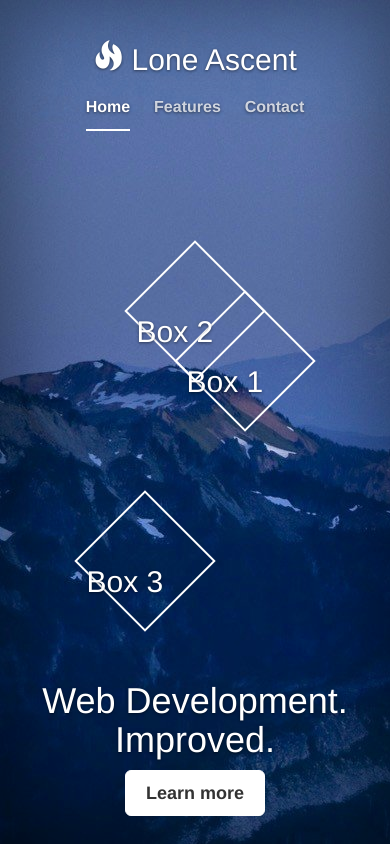
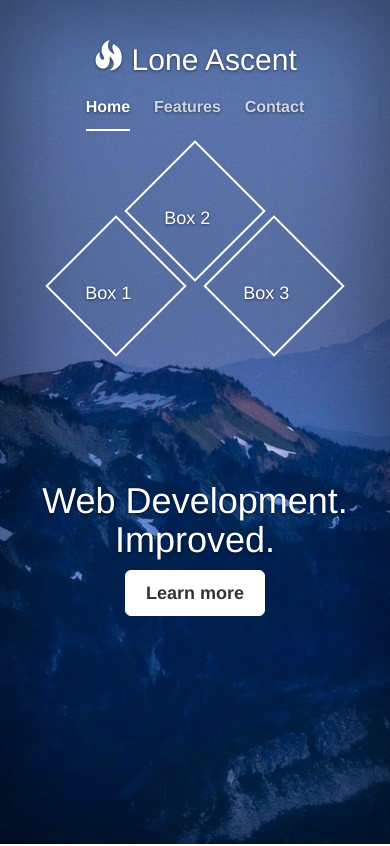
Before and after one commit to dtichon/loneascent_site, a plain HTML site: page index.html in a window 390 px wide. Shown: the top 846 px of the page. Drawn offline with nearby package versions, Linux system fonts and the light colour scheme; a script that the page names is missing.

Commit message:
Added mobile response for diamonds

```diff
--- a/css/custom.css
+++ b/css/custom.css
@@ -177,7 +177,13 @@ body {
 }
 
 /* Mobile Cover */
-@media (max-width: 800px) {
+@media (max-width: 850px) {
+
+	.diamondcover {
+	  position: relative;
+	  padding: 100px 0 100px 0;
+	  top: -100px;
+	}
 
 	.coverbox {
 	  border: 2px solid;
@@ -190,22 +196,30 @@ body {
 
 	.coverboxtxt {
 	  position:relative;
-  top: 40px;
+	  top: 30%;
+	  font-size: 18px;
 	  -ms-transform: rotate(-45deg); /* IE 9 */
 	  -webkit-transform: rotate(-45deg); /* Safari */
 	  transform: rotate(-45deg); /* Standard syntax */
 	}
 
 	.diamond1 {
-
+	  position: relative;
+	  display:inline-block;
+	  top: 75px;
+	  left: 25px;
 	}
 
 	.diamond2 {
-
+	  position: relative;
+	  display:inline-block;
 	}
 
 	.diamond3 {
-
+	  position: relative;
+	  display:inline-block;
+	  top: 75px;
+	  left: -25px;
 	}
 
 }
```
Lines whose indentation alone changed are shown as unchanged.
